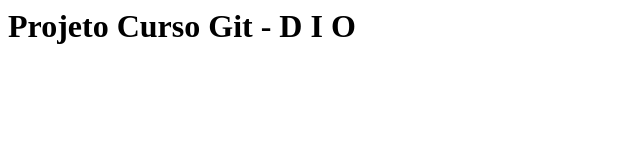
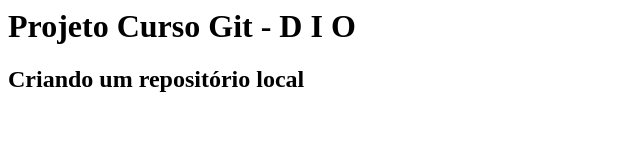
Before and after one commit to leosbraga/projeto-curso-git, a plain HTML site: page index.html in a window 1280 px wide. Shown: the whole page, without its empty margins (0-640 px from the left). Drawn offline with Linux system fonts and the light colour scheme.

Commit message:
incluido primeiro subtitulo

```diff
--- a/index.html
+++ b/index.html
@@ -2,5 +2,6 @@
 <head></head>
 <body>
     <h1>Projeto Curso Git - D I O</h1>
+    <h2>Criando um repositório local</h2>
 </body>
 </html>
```
